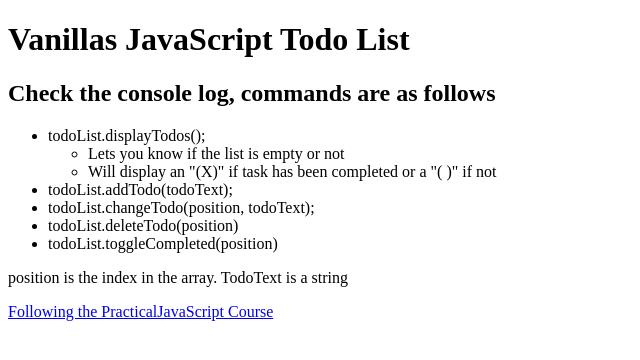
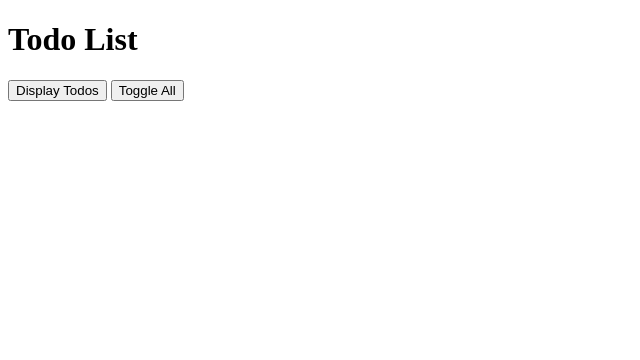
Before and after one commit to Far3/vanilla-js-todo, a plain HTML site: page index.html in a window 1280 px wide. Shown: the whole page, without its empty margins (0-640 px from the left). Drawn offline with Linux system fonts and the light colour scheme.

Commit message:
Add displayTodos and toggleAll button functionality

```diff
--- a/index.html
+++ b/index.html
@@ -1,27 +1,16 @@
 <!DOCTYPE html>
 <html>
 
-  <head>
-    <link rel="stylesheet" href="style.css">
-    <script src="script.js"></script>
-  </head>
+<head>
+	<link rel="stylesheet" href="style.css">
+</head>
 
-  <body>
-    <h1>Vanillas JavaScript Todo List</h1>
-    <h2>Check the console log, commands are as follows</h2>
-    <ul>
-        <li>todoList.displayTodos();</li>
-          <ul>
-            <li>Lets you know if the list is empty or not</li>
-            <li>Will display an "(X)" if task has been completed or a "( )" if not</li>
-          </ul>
-        <li>todoList.addTodo(todoText);</li>
-        <li>todoList.changeTodo(position, todoText);</li>
-        <li>todoList.deleteTodo(position)</li>
-        <li>todoList.toggleCompleted(position)</li>
-    </ul>
-    <p>position is the index in the array. TodoText is a string</p>
-    <a href="http://practicaljavascript.net" target="_Blank" rel="noopener">Following the PracticalJavaScript Course</a>
-  </body>
+<body>
+	<h1>Todo List</h1>
+	<button id="displayTodosButton">Display Todos</button>
+	<button id="toggleAllButton">Toggle All</button>
+
+	<script src="script.js"></script>
+</body>
 
 </html>
--- a/script.js
+++ b/script.js
@@ -77,3 +77,14 @@ var todoList = {
 		this.displayTodos();
 	}
 };
+
+var displayTodosButton = document.getElementById('displayTodosButton');
+
+displayTodosButton.addEventListener('click', function() {
+	todoList.displayTodos();
+});
+
+var toggleAllButton = document.getElementById('toggleAllButton');
+toggleAllButton.addEventListener('click', function() {
+	todoList.toggleAll();
+});
```
